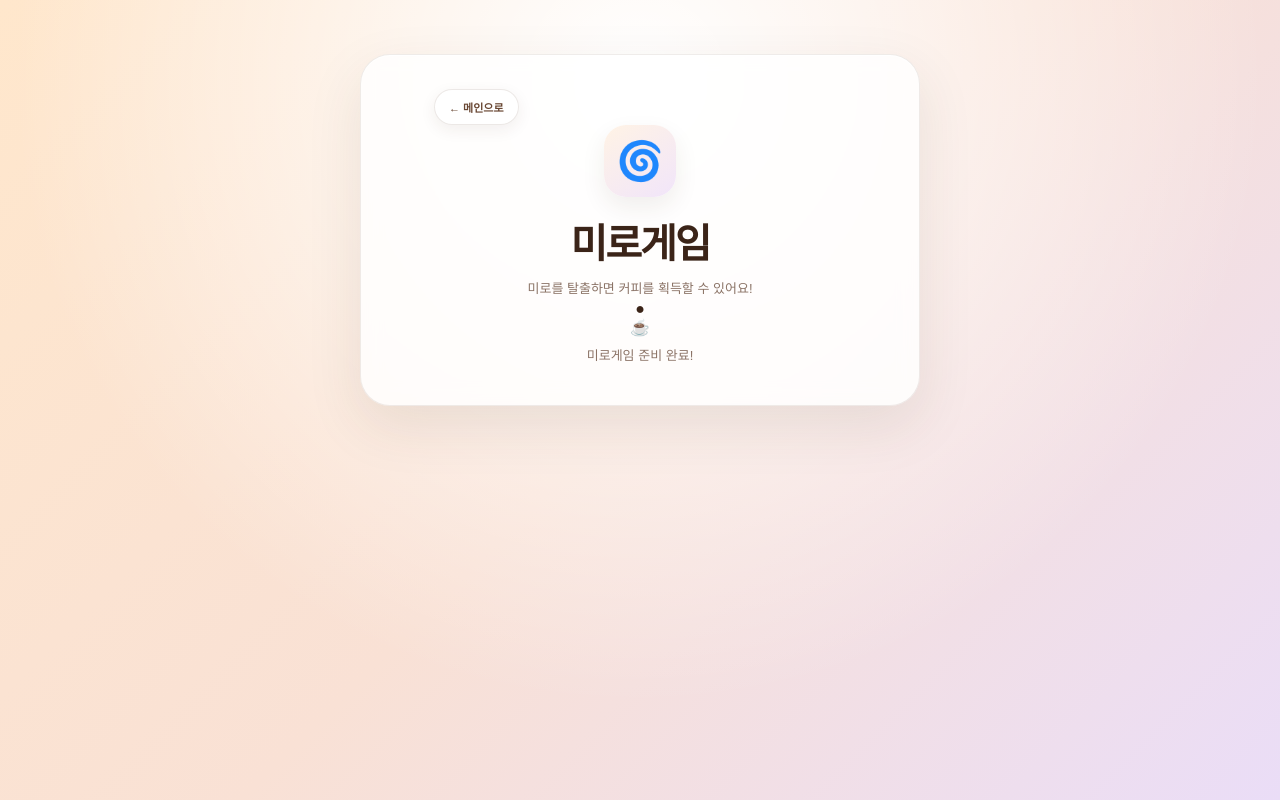
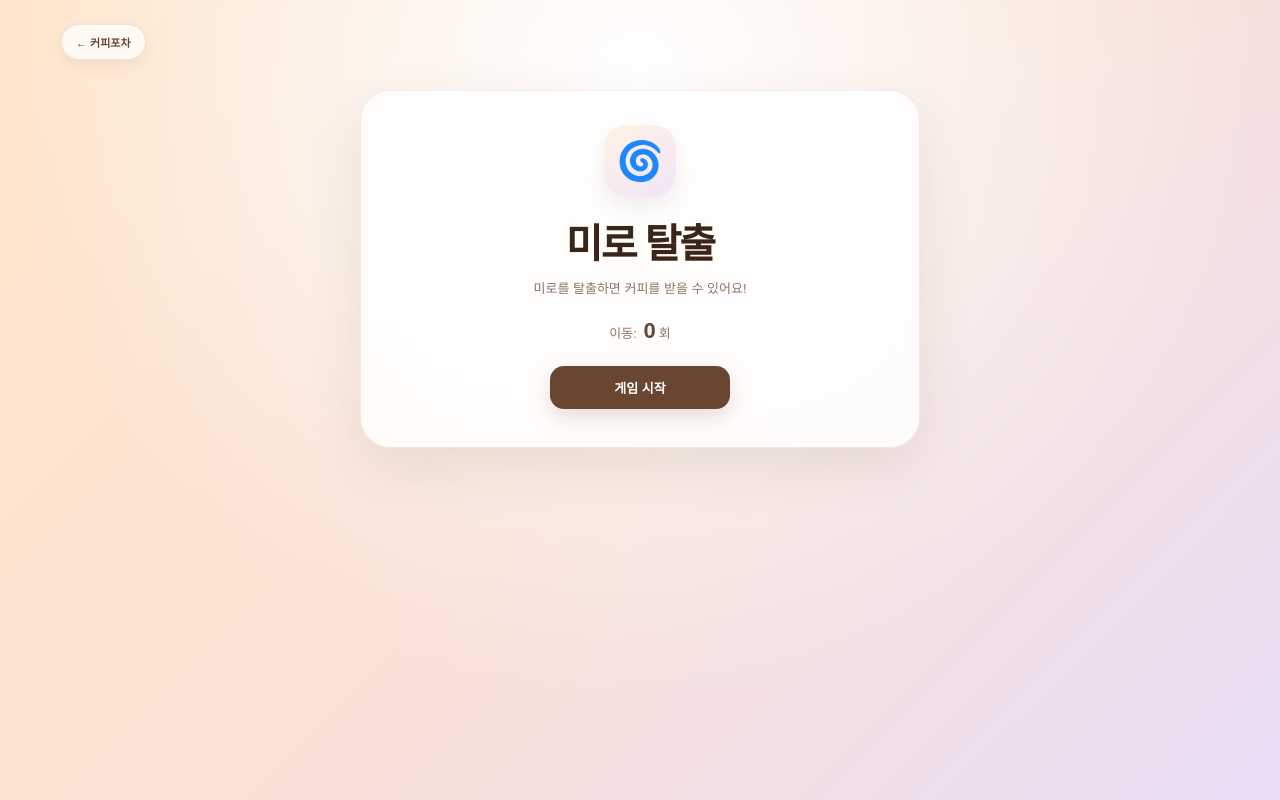
Before and after one commit to Marst-com/coffee-pocha, a plain HTML site: page frontend/pages/maze.html in a window 1280 px wide. Drawn offline with Linux system fonts and the light colour scheme.

Commit message:
Update maze game title and content

```diff
--- a/frontend/pages/maze.html
+++ b/frontend/pages/maze.html
@@ -3,41 +3,57 @@
 <head>
   <meta charset="UTF-8">
   <meta name="viewport" content="width=device-width, initial-scale=1.0">
-  <title>미로게임 - 커피포차</title>
-  <link rel="stylesheet" href="../style.css">
+  <title>미로 탈출</title>
   <link rel="stylesheet" href="../page.css">
 </head>
+<body>
+  <main class="sub-page">
+    <a href="../index.html" class="back">← 커피포차</a>
 
-<body class="sub-page">
+    <section class="page">
+      <div class="page-icon">🌀</div>
 
-  <main class="page">
-    <a href="../index.html" class="back">← 메인으로</a>
+      <h1>미로 탈출</h1>
+      <p>미로를 탈출하면 커피를 받을 수 있어요!</p>
 
-    <div class="page-icon">🌀</div>
+      <div id="maze"></div>
 
-    <h1>미로게임</h1>
-    <p>미로를 탈출하면 커피를 획득할 수 있어요!</p>
+      <div class="result">
+        이동: <strong id="moves">0</strong>회
+      </div>
 
-    <div id="maze" class="maze">
-      <div id="player">●</div>
-      <div id="goal">☕</div>
-    </div>
+      <button id="startButton" class="main-action" type="button">
+        게임 시작
+      </button>
 
-    <p id="status" class="result">
-      게임을 준비 중...
-    </p>
+      <div id="nameArea" hidden>
+        <h2>🎉 탈출 성공!</h2>
+        <p>커피를 받을 이름을 입력해주세요.</p>
+
+        <input
+          id="nameInput"
+          type="text"
+          maxlength="30"
+          placeholder="예: XX이맘"
+          autocomplete="off"
+        >
+
+        <button id="receiveButton" class="main-action" type="button">
+          ☕ 커피 받기
+        </button>
+      </div>
+
+      <div id="completeArea" hidden>
+        <h2>☕ 커피 획득!</h2>
+        <p id="completeText"></p>
+
+        <a href="../index.html" class="main-action">
+          커피포차로 돌아가기
+        </a>
+      </div>
+    </section>
   </main>
 
-  <script>
-    // 임시 버전
-    // 이후 실제 미로 로직으로 교체
-
-    const status = document.getElementById("status");
-
-    setTimeout(() => {
-      status.textContent = "미로게임 준비 완료!";
-    }, 500);
-  </script>
-
+  <script type="module" src="./maze.js"></script>
 </body>
 </html>
```
